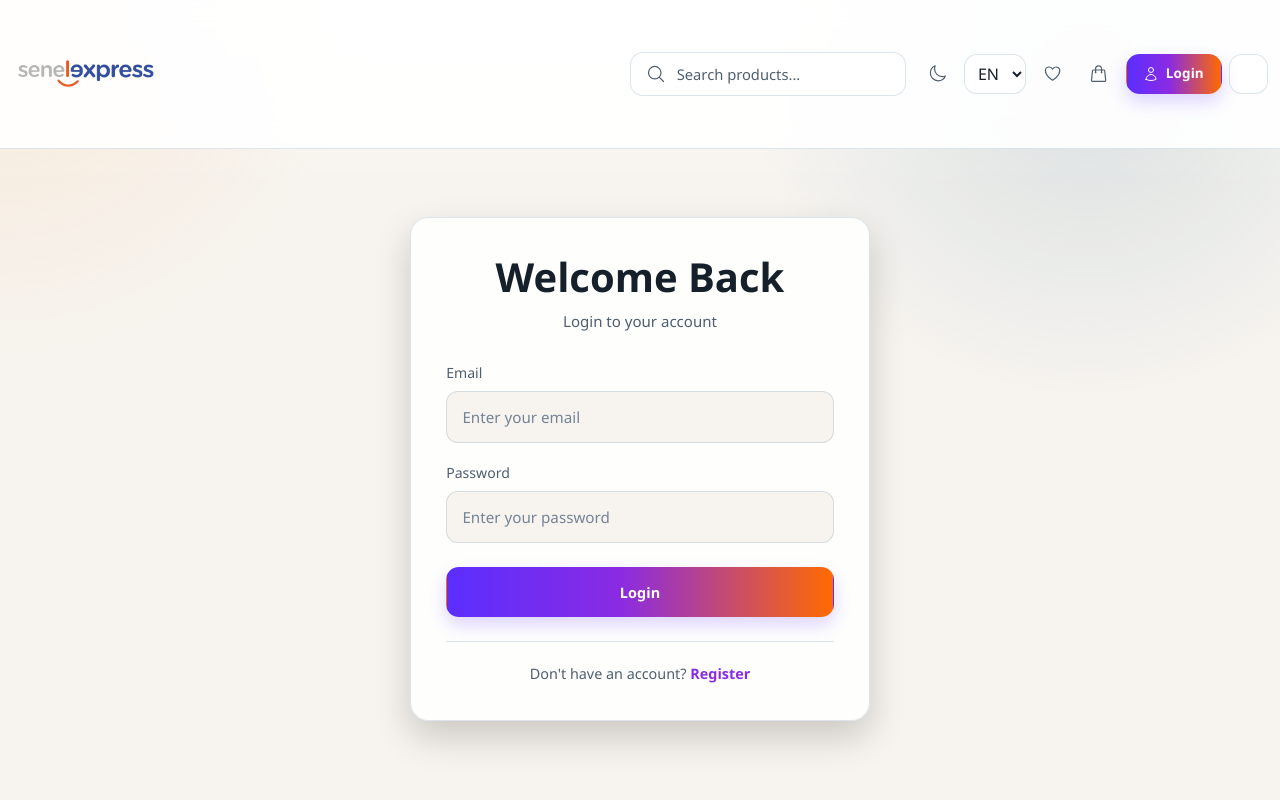
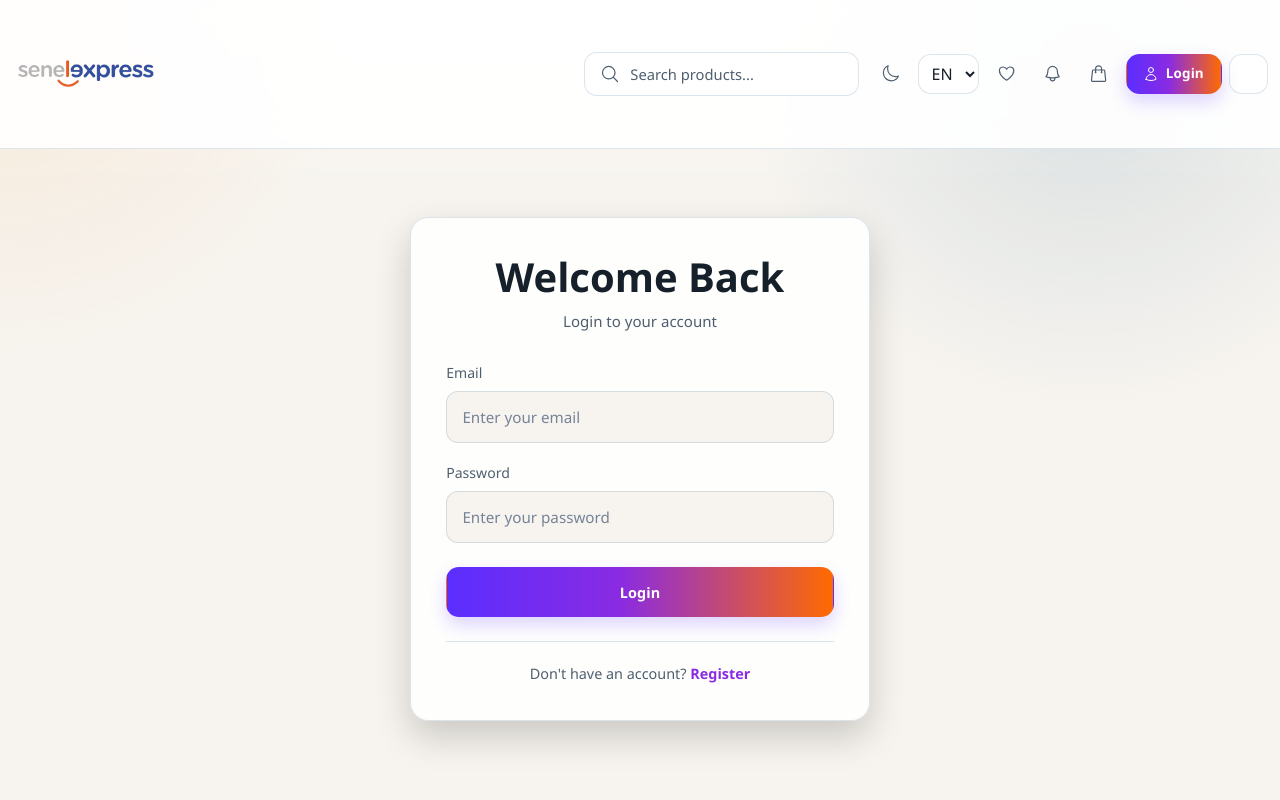
Before and after one commit to muhammadusama985/senel-customer, a React (Vite) app: page /login in a window 1280 px wide. Shown: the top 800 px of the page. Built offline with nearby package versions, Linux system fonts and the light colour scheme.

Commit message:
updated 38

```diff
--- a/src/components/layout/Header.tsx
+++ b/src/components/layout/Header.tsx
@@ -1,6 +1,7 @@
 import React, { useState, useEffect, useRef } from 'react';
 import { Link, useNavigate } from 'react-router-dom';
 import {
+  BellIcon,
   MagnifyingGlassIcon,
   ShoppingBagIcon,
   UserIcon,
@@ -181,6 +182,7 @@ export const Header: React.FC = () => {
 
           <div className="header-center">
             <nav className="nav-desktop">
+              <Link to="/" className="nav-link">{t('nav.home', 'Home')}</Link>
               <Link to="/categories" className="nav-link">{t('nav.categories', 'Categories')}</Link>
               <Link to="/suppliers" className="nav-link">{t('nav.suppliers', 'Suppliers')}</Link>
               <Link to="/products" className="nav-link">{t('nav.products', 'Products')}</Link>
@@ -281,6 +283,14 @@ export const Header: React.FC = () => {
 
               <Link to="/wishlist" className="action-icon wishlist-icon" aria-label="Wishlist">
                 <HeartIcon className="icon" />
+              </Link>
+
+              <Link
+                to={user ? '/account?tab=notifications' : '/login'}
+                className="action-icon notification-icon"
+                aria-label="Notifications"
+              >
+                <BellIcon className="icon" />
               </Link>
 
               <Link to="/cart" className="action-icon cart-icon" aria-label="Cart">
@@ -384,6 +394,11 @@ export const Header: React.FC = () => {
         </div>
 
         <nav className="mobile-nav-links">
+          <Link to="/" className="mobile-nav-link" onClick={() => setIsMenuOpen(false)}>
+            <span>{t('nav.home', 'Home')}</span>
+            <span className="mobile-link-arrow">&rarr;</span>
+          </Link>
+
           <Link to="/categories" className="mobile-nav-link" onClick={() => setIsMenuOpen(false)}>
             <span>{t('nav.categories', 'Categories')}</span>
             <span className="mobile-link-arrow">&rarr;</span>
@@ -401,6 +416,14 @@ export const Header: React.FC = () => {
 
           <Link to="/hot-products" className="mobile-nav-link" onClick={() => setIsMenuOpen(false)}>
             <span>{t('nav.deals', 'Hot Products')}</span>
+            <span className="mobile-link-arrow">&rarr;</span>
+          </Link>
+          <Link
+            to={user ? '/account?tab=notifications' : '/login'}
+            className="mobile-nav-link"
+            onClick={() => setIsMenuOpen(false)}
+          >
+            <span>{t('account.notifications', 'Notifications')}</span>
             <span className="mobile-link-arrow">&rarr;</span>
           </Link>
           <Link to="/blog" className="mobile-nav-link" onClick={() => setIsMenuOpen(false)}>
--- a/src/pages/AccountPage.tsx
+++ b/src/pages/AccountPage.tsx
@@ -1,5 +1,5 @@
 import React, { useEffect, useMemo, useState } from 'react';
-import { Link, useNavigate } from 'react-router-dom';
+import { Link, useNavigate, useSearchParams } from 'react-router-dom';
 import toast from 'react-hot-toast';
 import api from '../api/client';
 import { useAuthStore } from '../store/authStore';
@@ -119,9 +119,15 @@ const safeDate = (value?: string) => {
 
 export const AccountPage: React.FC = () => {
   const navigate = useNavigate();
+  const [searchParams, setSearchParams] = useSearchParams();
   const { t } = useI18n();
   const { user } = useAuthStore();
-  const [tab, setTab] = useState<TabKey>('profile');
+  const initialTab = (searchParams.get('tab') as TabKey) || 'profile';
+  const [tab, setTab] = useState<TabKey>(
+    ['profile', 'addresses', 'suppliers', 'disputes', 'recent', 'notifications', 'announcements'].includes(initialTab)
+      ? initialTab
+      : 'profile'
+  );
 
   const [profileForm, setProfileForm] = useState({
     firstName: '',
@@ -178,6 +184,26 @@ export const AccountPage: React.FC = () => {
       preferredLanguage: user.preferredLanguage || 'en',
     });
   }, [user]);
+
+  useEffect(() => {
+    const nextTab = searchParams.get('tab') as TabKey | null;
+    if (
+      nextTab &&
+      ['profile', 'addresses', 'suppliers', 'disputes', 'recent', 'notifications', 'announcements'].includes(nextTab) &&
+      nextTab !== tab
+    ) {
+      setTab(nextTab);
+    }
+  }, [searchParams, tab]);
+
+  useEffect(() => {
+    const current = searchParams.get('tab');
+    if (current !== tab) {
+      const next = new URLSearchParams(searchParams);
+      next.set('tab', tab);
+      setSearchParams(next, { replace: true });
+    }
+  }, [tab, searchParams, setSearchParams]);
 
   useEffect(() => {
     if (!user) return;
```
Also changed, not shown: 3 other files (tests, documents, lock files or other folders).
